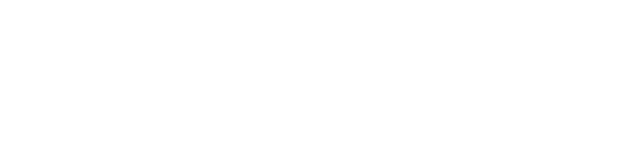
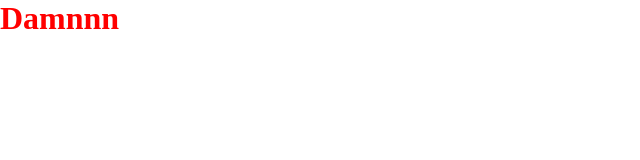
Before and after one commit to MrDorer/domingo, a plain HTML site: page index.html in a window 1280 px wide. Shown: the whole page, without its empty margins (0-640 px from the left). Drawn offline with Linux system fonts and the light colour scheme.

Commit message:
commit del branch

```diff
--- a/index.html
+++ b/index.html
@@ -1,9 +1,11 @@
 <!DOCTYPE html>
 <html lang="en">
 <head>
+    <link href="style.css" rel="stylesheet">
     <meta charset="UTF-8">
     <meta name="viewport" content="width=device-width, initial-scale=1.0">
     <title>Document</title>
+    <h1>Damnnn</h1>
 </head>
 <body>
 
--- /dev/null
+++ b/style.css
@@ -0,0 +1,5 @@
+*{
+    padding: 0;
+    margin:0;
+    color: red;
+}
```
